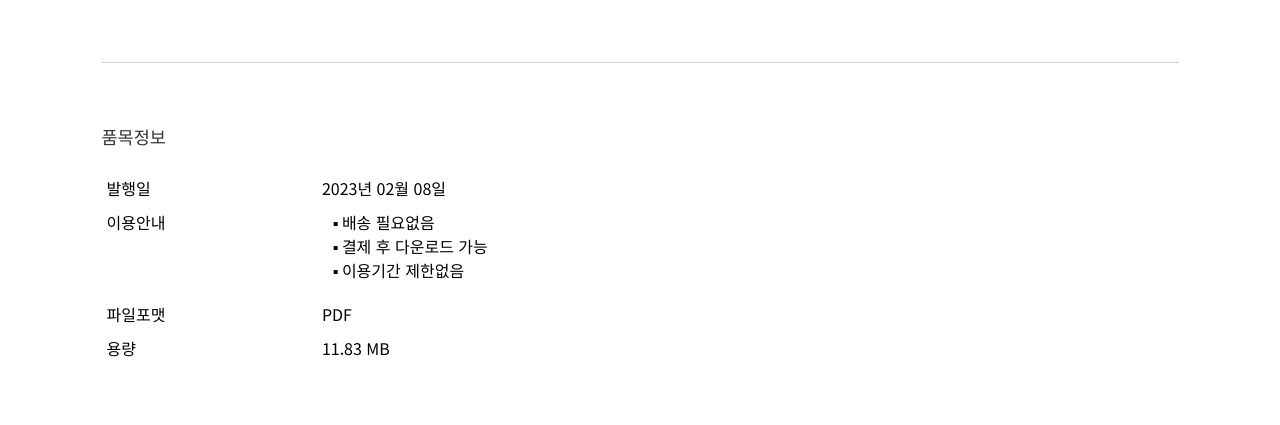
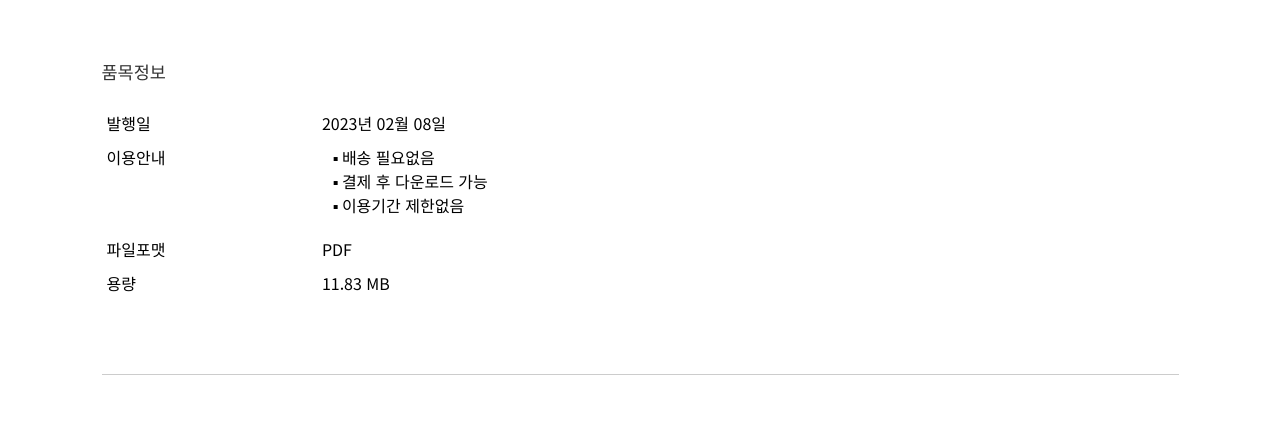
Before and after one commit to taewookim02/ebookie, a Vue app in the folder frontend/: page /product/1 in a window 1280 px wide. Shown: the part 1101-1526 px from the top of the page. Built offline with nearby package versions, Linux system fonts and the light colour scheme; no server answers; a web font is replaced by a local one.

Commit message:
temp: temp

```diff
--- /dev/null
+++ b/frontend/src/components/sections/detail/BookDetailsSection.vue
@@ -0,0 +1,11 @@
+<script setup>
+
+</script>
+
+<template>
+
+</template>
+
+<style scoped>
+
+</style>
--- a/frontend/src/components/sections/detail/ProductDetailsSection.vue
+++ b/frontend/src/components/sections/detail/ProductDetailsSection.vue
@@ -43,8 +43,8 @@
     display: flex;
     flex-direction: column;
     gap: 2.4rem;
-    padding-top: 6.4rem;
-    border-top: 1px solid #ccc;
+    padding-bottom: 6.4rem;
+    border-bottom: 1px solid #ccc;
 }
 
 .product-details__table ul {
--- a/frontend/src/views/ProductDetailPage.vue
+++ b/frontend/src/views/ProductDetailPage.vue
@@ -1,4 +1,5 @@
 <script setup>
+import BookDetailsSection from '@/components/sections/detail/BookDetailsSection.vue';
 import DetailNavSection from '@/components/sections/detail/DetailNavSection.vue';
 import HeroSection from '@/components/sections/detail/HeroSection.vue';
 import ProductDetailsSection from '@/components/sections/detail/ProductDetailsSection.vue';
@@ -34,9 +35,12 @@ onMounted(() => {
 
     <!-- 도서정보 -->
     <ProductDetailsSection />
+
     <!-- 도서소개 -->
         <!-- 목차 -->
         <!-- 이미지 -->
+    <BookDetailsSection />
+
     <!-- 저자소개 -->
         <!-- 만든이 -->
         <!-- 추천평 -->
```
